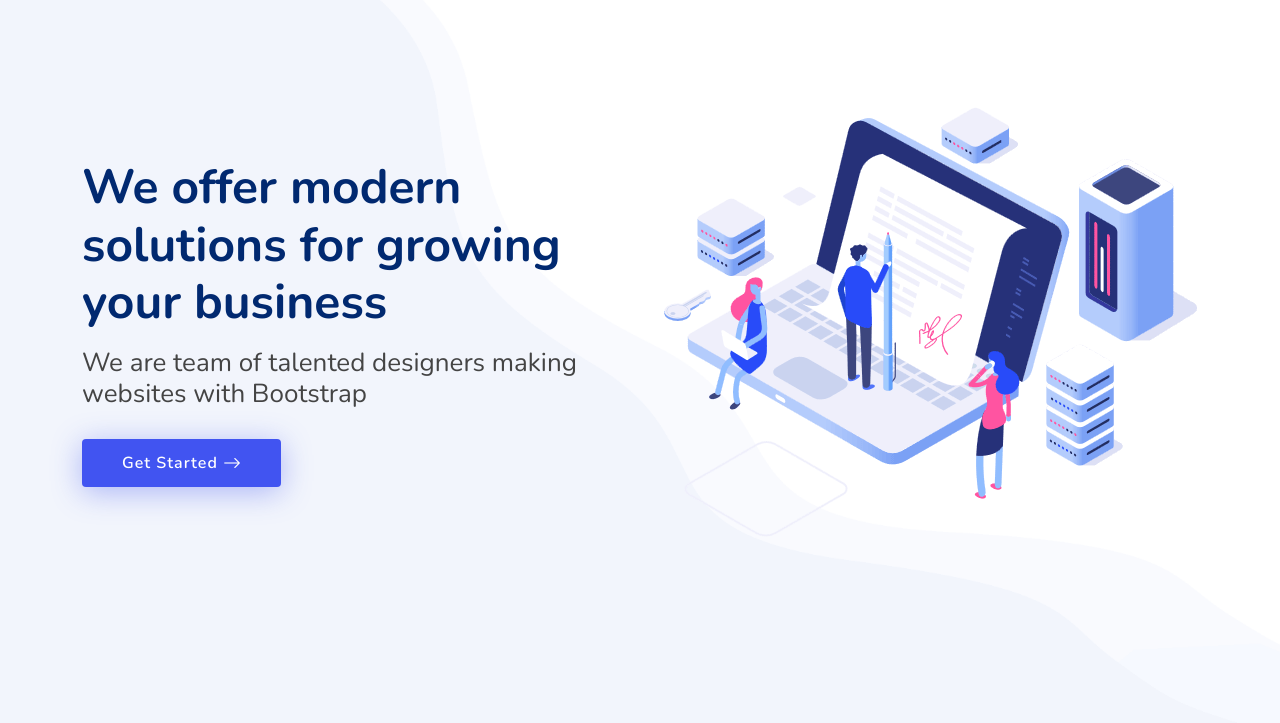
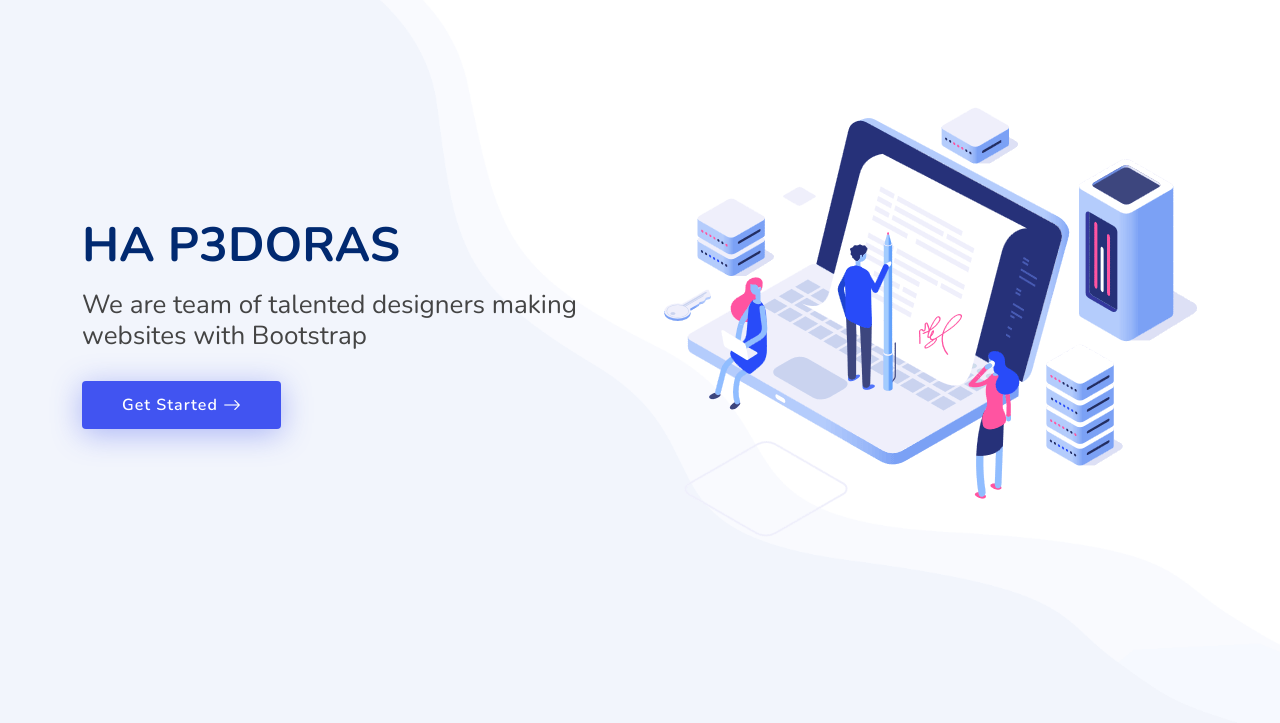
Before and after one commit to abdumuTAL1/abdumuTAL1.github.io, a plain HTML site: page index.html in a window 1280 px wide. Shown: the part 77-800 px from the top of the page. Drawn offline with nearby package versions, Linux system fonts and the light colour scheme.

Commit message:
RGFRG
GRG

```diff
--- a/index.html
+++ b/index.html
@@ -87,7 +87,7 @@
     <div class="container">
       <div class="row">
         <div class="col-lg-6 d-flex flex-column justify-content-center">
-          <h1 data-aos="fade-up">We offer modern solutions for growing your business</h1>
+          <h1 data-aos="fade-up">HA P3DORAS</h1>
           <h2 data-aos="fade-up" data-aos-delay="400">We are team of talented designers making websites with Bootstrap</h2>
           <div data-aos="fade-up" data-aos-delay="600">
             <div class="text-center text-lg-start">
```
